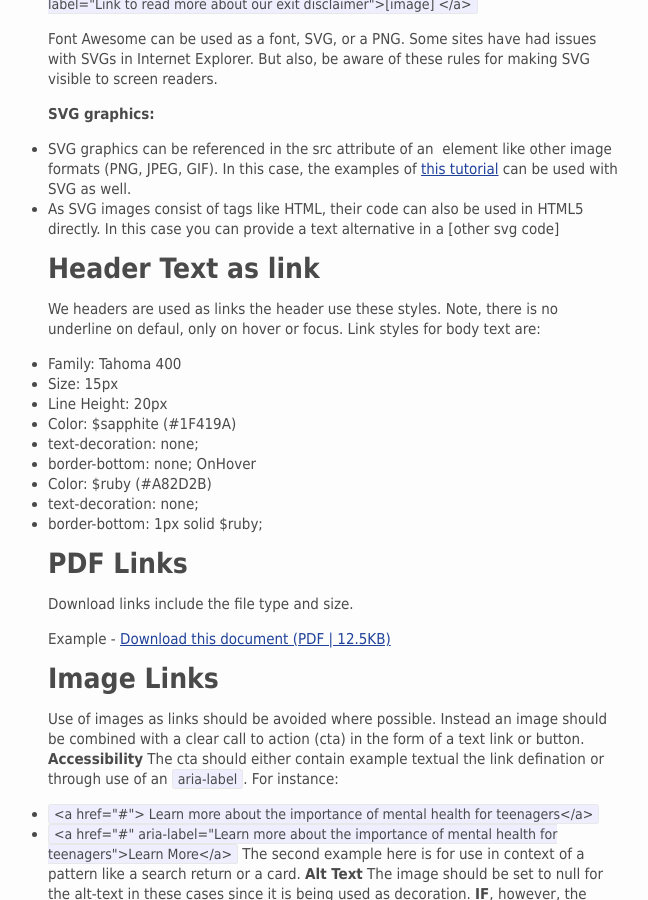
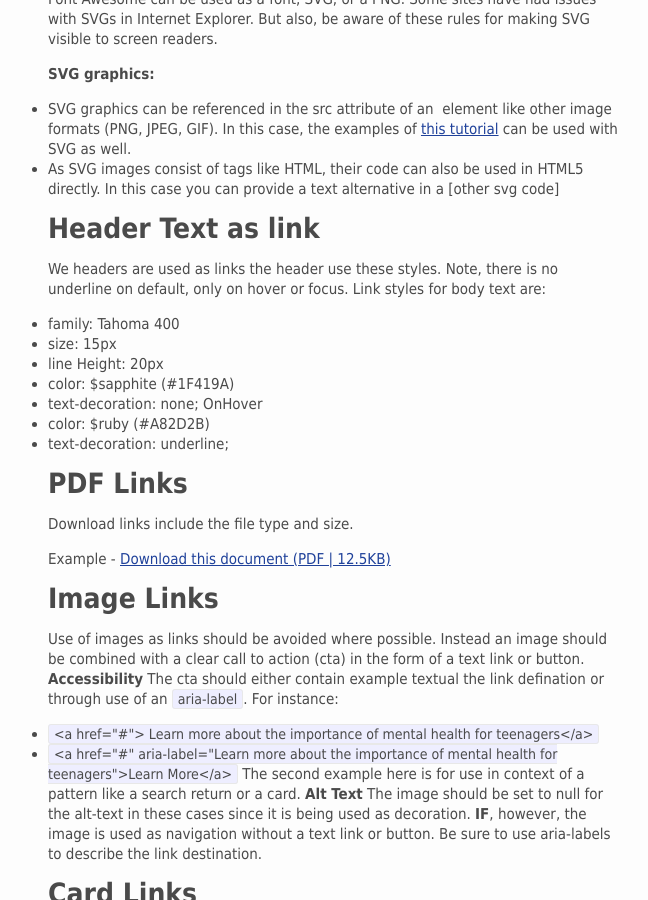
Before and after one commit to ux-at-icfnext/samhsa-v4, a Jekyll site: the page built from docs/pages/styles/links.md, in a window 1280 px wide and 900 px high, scrolled down 1694 px. Shown: the whole window, without its empty margins (412-1060 px from the left). Built offline with Jekyll 4.4.1, drawn with Linux system fonts in a browser that asks for light colours; nearby versions of some CDN libraries; some of the changed text lies outside the part shown.

Commit message:
updated footer spec to show link styling information

```diff
--- a/docs/pages/styles/links.md
+++ b/docs/pages/styles/links.md
@@ -19,16 +19,14 @@ permalink: "/links/"
 <a href="body"></a>
 ## Body Text
 Link styles for body text are:
-- Family: Tahoma 400
-- Size: 15px
-- Line Height: 20px
-- Color: $sapphite (#1F419A)
-- text-decoration: none;
-- border-bottom: 1px solid $sapphite;
+- family: Tahoma 400
+- size: 15px
+- line Height: 20px
+- color: $sapphite (#1F419A)
+- text-decoration: underline;
 OnHover
-- Color: $ruby (#A82D2B)
-- text-decoration: none;
-- border-bottom: 1px solid $ruby;
+- color: $ruby (#A82D2B)
+- text-decoration: underline;
 
 **Accessibility**
 - It is OK to link a full sentence, but avoid longer.
@@ -72,18 +70,16 @@ Font Awesome can be used as a font, SVG, or a PNG. Some sites have had issues wi
 
 <a href="header"></a>
 ## Header Text as link
-We headers are used as links the header use these styles. Note, there is no underline on defaul, only on hover or focus.
+We headers are used as links the header use these styles. Note, there is no underline on default, only on hover or focus.
 Link styles for body text are:
-- Family: Tahoma 400
-- Size: 15px
-- Line Height: 20px
-- Color: $sapphite (#1F419A)
+- family: Tahoma 400
+- size: 15px
+- line Height: 20px
+- color: $sapphite (#1F419A)
 - text-decoration: none;
-- border-bottom: none;
 OnHover
-- Color: $ruby (#A82D2B)
-- text-decoration: none;
-- border-bottom: 1px solid $ruby;
+- color: $ruby (#A82D2B)
+- text-decoration: underline;
 
 
 ## PDF Links
```
Also changed, not shown: docs/pages/globalcomponents/footer.md (+7 -0 lines).
